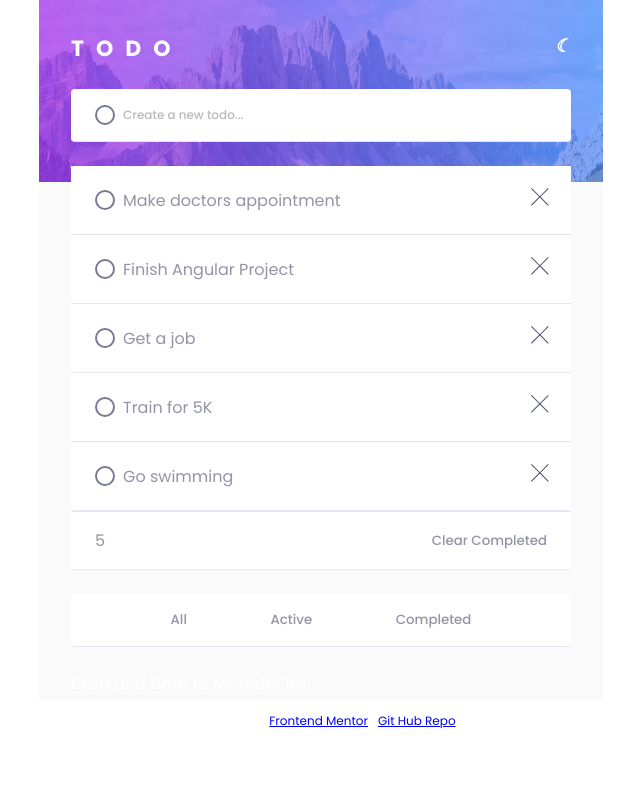
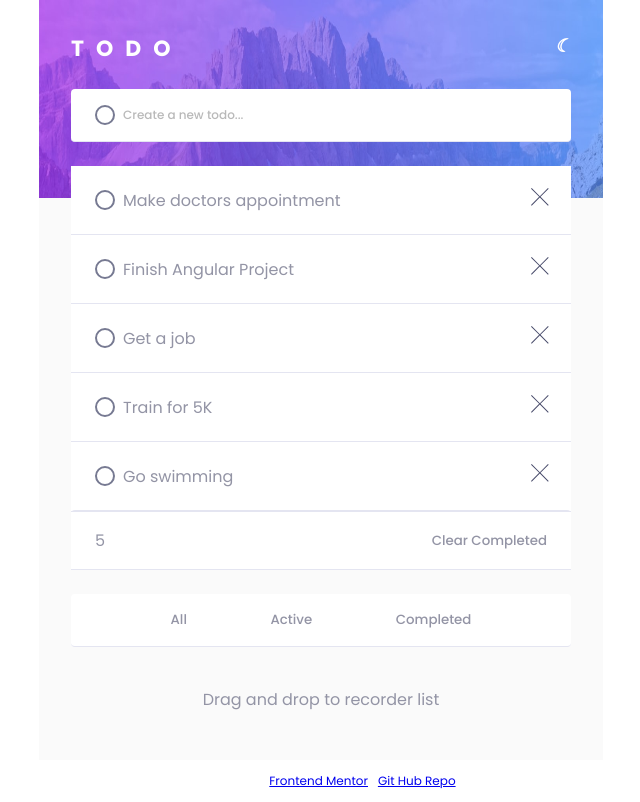
Before and after one commit to Suganya1990/AngularToDoApp, an Angular app: page / in a window 1280 px wide. Shown: the whole page, without its empty margins (319-959 px from the left). Built offline with nearby package versions, Linux system fonts and the light colour scheme.

Commit message:
Added css

```diff
--- a/src/app/to-do/to-do.component.html
+++ b/src/app/to-do/to-do.component.html
@@ -38,7 +38,7 @@
            <button (click)="showTasks('Completed')"   [ngClass]="this.theme.type==='Light' ?'light button-light': 'dark button-dark'"class="button-completed">Completed</button>
         </section>
 
-    <div>
+    <div class="container-footer" (click)="showTasks('Active')"  [ngClass]="this.theme.type==='Light' ?  'light-input': 'dark-input'" >
         <p> Drag and drop to recorder list</p>
     </div>
 </section>
--- a/src/styles.css
+++ b/src/styles.css
@@ -46,7 +46,7 @@ font-size: 12px;
 text-align: center;
 }
 .container-todo{
-height: 700px;
+
 /* border:3px solid purple;  */
 padding: 2em;
 
@@ -336,3 +336,10 @@ opacity: .2;
 .button-clear:active, .button-all:active, .button-active:active, .button-completed:active{
   color: var(--main-primary-brightBlue);
 }
+
+.container-footer{
+  display: flex ;
+  align-items: center;
+  justify-content: center;
+  padding: 1em 0 ;
+}
```
